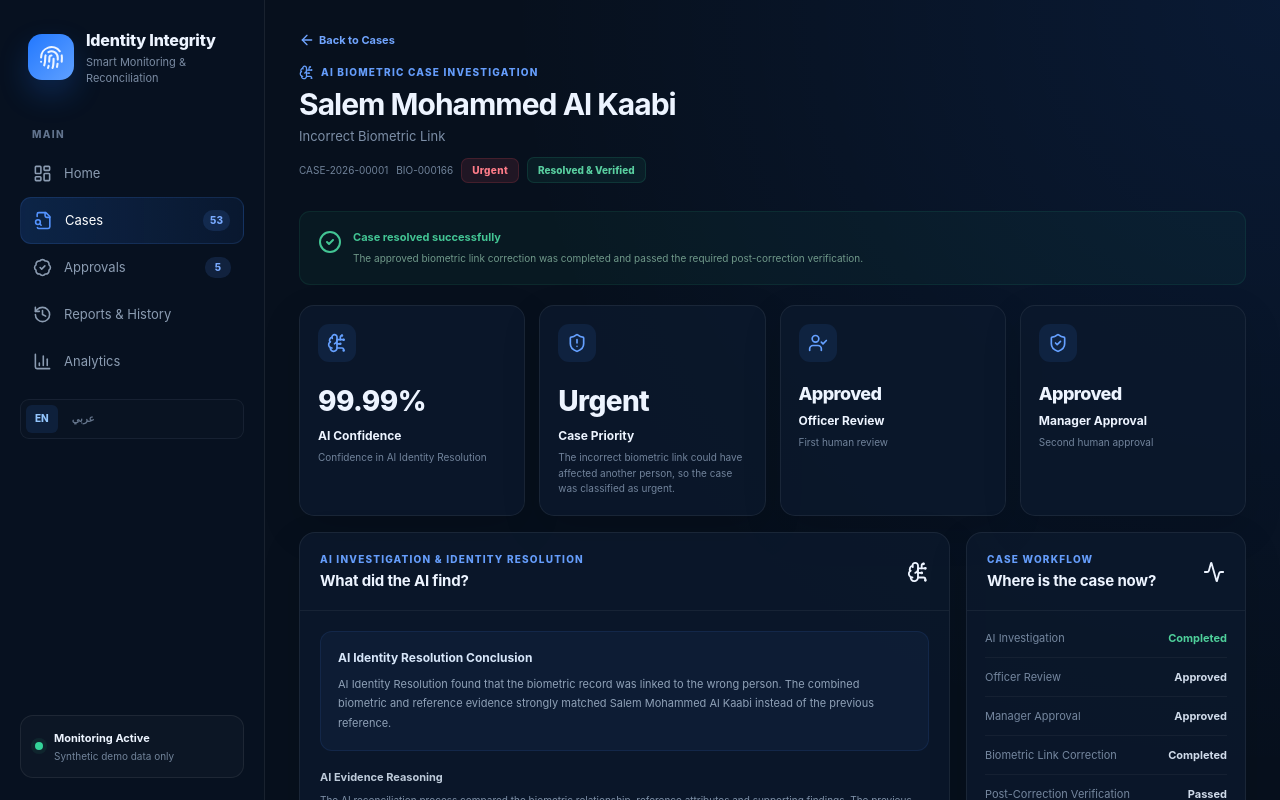
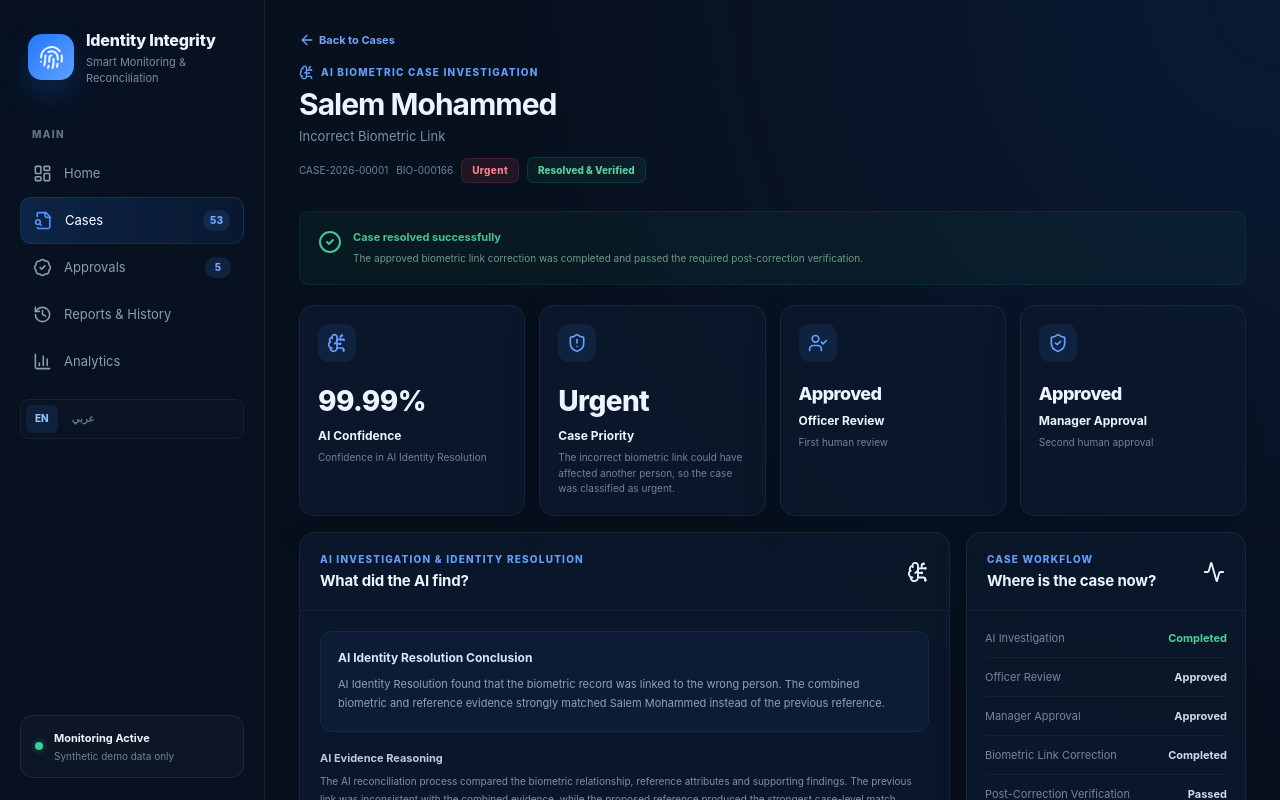
Before and after one commit to x47-cmd/ai-identity-reconciliation-platform, a Next.js app: page /cases/CASE-2026-00001 in a window 1280 px wide. Shown: the top 800 px of the page. Built offline with nearby package versions, Linux system fonts and the light colour scheme.

Commit message:
Update page.js

```diff
--- a/app/cases/[caseId]/page.js
+++ b/app/cases/[caseId]/page.js
@@ -45,6 +45,17 @@ function L(
 
 /* =========================================================
    DEMO CASES
+
+   Synthetic demonstration identities only.
+
+   Identity-name policy:
+   - First Name + Second Name only
+   - No third name
+   - No surname
+   - No family name
+   - No tribe name
+
+   Human workflow role labels are not identity records.
    ========================================================= */
 
 const cases = {
@@ -52,13 +63,8 @@ const cases = {
     id:
       VERIFIED_DEMO_CASE.id,
 
-    person: {
-      en:
-        "Salem Mohammed Al Kaabi",
-
-      ar:
-        "سالم محمد الكعبي",
-    },
+    person:
+      VERIFIED_DEMO_CASE.person,
 
     biometric:
       VERIFIED_DEMO_CASE.biometricId,
@@ -72,29 +78,19 @@ const cases = {
     },
 
     priority:
-      "IMMEDIATE",
+      VERIFIED_DEMO_CASE.priority,
 
     currentIdentity: {
-      name: {
-        en:
-          "Khalid Abdullah Al Mansoori",
-
-        ar:
-          "خالد عبدالله المنصوري",
-      },
+      name:
+        VERIFIED_DEMO_CASE.currentIdentityName,
 
       ref:
         VERIFIED_DEMO_CASE.currentIdentity,
     },
 
     correctIdentity: {
-      name: {
-        en:
-          "Salem Mohammed Al Kaabi",
-
-        ar:
-          "سالم محمد الكعبي",
-      },
+      name:
+        VERIFIED_DEMO_CASE.canonicalIdentityName,
 
       ref:
         VERIFIED_DEMO_CASE.canonicalIdentity,
@@ -105,10 +101,10 @@ const cases = {
 
     aiConclusion: {
       en:
-        "AI Identity Resolution found that the biometric record was linked to the wrong person. The combined biometric and reference evidence strongly matched Salem Mohammed Al Kaabi instead of the previous reference.",
+        "AI Identity Resolution found that the biometric record was linked to the wrong person. The combined biometric and reference evidence strongly matched Salem Mohammed instead of the previous reference.",
 
       ar:
-        "توصل حسم الهوية بالذكاء الاصطناعي إلى أن السجل البيومتري كان مرتبطًا بالشخص الخطأ. وأظهرت الأدلة البيومترية والمرجعية المجمعة تطابقًا قويًا مع سالم محمد الكعبي بدل المرجع المرتبط سابقًا.",
+        "توصل حسم الهوية بالذكاء الاصطناعي إلى أن السجل البيومتري كان مرتبطًا بالشخص الخطأ. وأظهرت الأدلة البيومترية والمرجعية المجمعة تطابقًا قويًا مع سالم محمد بدل المرجع المرتبط سابقًا.",
     },
 
     aiReason: {
@@ -266,13 +262,8 @@ const cases = {
     id:
       COMPLEX_DEMO_CASE.id,
 
-    person: {
-      en:
-        "Ali Saeed Al Dhaheri",
-
-      ar:
-        "علي سعيد الظاهري",
-    },
+    person:
+      COMPLEX_DEMO_CASE.person,
 
     biometric:
       COMPLEX_DEMO_CASE.primaryBiometricId,
@@ -286,29 +277,19 @@ const cases = {
     },
 
     priority:
-      "HIGH",
+      COMPLEX_DEMO_CASE.priority,
 
     currentIdentity: {
-      name: {
-        en:
-          "Ahmed Rashid Al Nuaimi",
-
-        ar:
-          "أحمد راشد النعيمي",
-      },
+      name:
+        COMPLEX_DEMO_CASE.currentIdentityName,
 
       ref:
         COMPLEX_DEMO_CASE.currentIdentity,
     },
 
     correctIdentity: {
-      name: {
-        en:
-          "Ali Saeed Al Dhaheri",
-
-        ar:
-          "علي سعيد الظاهري",
-      },
+      name:
+        COMPLEX_DEMO_CASE.canonicalIdentityName,
 
       ref:
         COMPLEX_DEMO_CASE.canonicalIdentity,
@@ -319,10 +300,10 @@ const cases = {
 
     aiConclusion: {
       en:
-        "AI Investigation combined five related findings into one case. AI Identity Resolution identified Ali Saeed Al Dhaheri as the strongest canonical identity candidate for the biometric record.",
+        "AI Investigation combined five related findings into one case. AI Identity Resolution identified Ali Saeed as the strongest canonical identity candidate for the biometric record.",
 
       ar:
-        "جمع تحقيق الذكاء الاصطناعي خمس نتائج مترابطة داخل حالة واحدة. وحدد حسم الهوية بالذكاء الاصطناعي علي سعيد الظاهري كأقوى مرشح للهوية المرجعية المرتبطة بالسجل البيومتري.",
+        "جمع تحقيق الذكاء الاصطناعي خمس نتائج مترابطة داخل حالة واحدة. وحدد حسم الهوية بالذكاء الاصطناعي علي سعيد كأقوى مرشح للهوية المرجعية المرتبطة بالسجل البيومتري.",
     },
 
     aiReason: {
```
